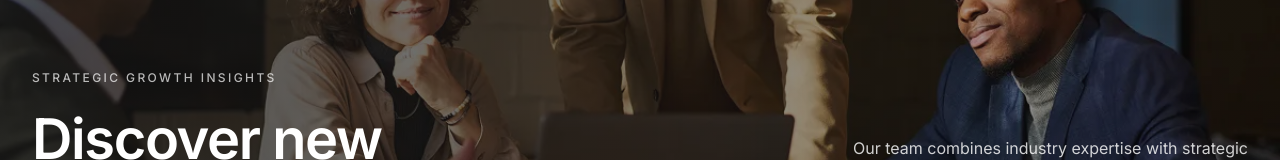
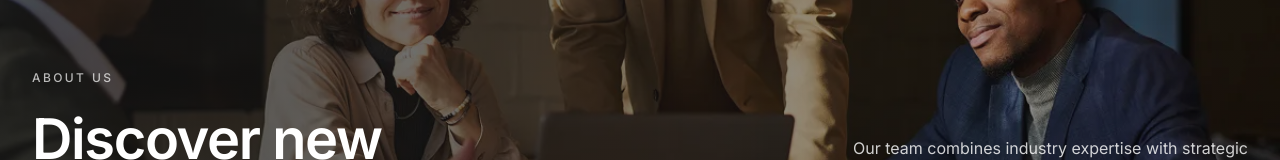
Before and after one commit to LeelaMohan217/J-Monk-Devops, a React (Vite) app: page /digiconnect/about in a window 1280 px wide. Shown: the part 467-627 px from the top of the page. Built offline with nearby package versions, Linux system fonts and the light colour scheme.

Commit message:
Swap the DigiConnect about eyebrows between the hero and story sections

```diff
--- a/src/sites/digiconnect/pages/about/data.js
+++ b/src/sites/digiconnect/pages/about/data.js
@@ -1,14 +1,14 @@
 import storyImage from "../../assets/why.webp";
 
 export const pageHeader = {
-  eyebrow: "Strategic growth insights",
+  eyebrow: "About Us",
   headingLead: "Discover new pathways to business ",
   headingAccent: "excellence.",
   lead: "Our team combines industry expertise with strategic insight to deliver solutions tailored to each client’s unique goals.",
 };
 
 export const story = {
-  eyebrow: "About Us",
+  eyebrow: "Strategic growth insights",
   headingLead: "Accelerate business performance through tailored ",
   headingAccent: "consulting solutions",
   image: storyImage,
```
